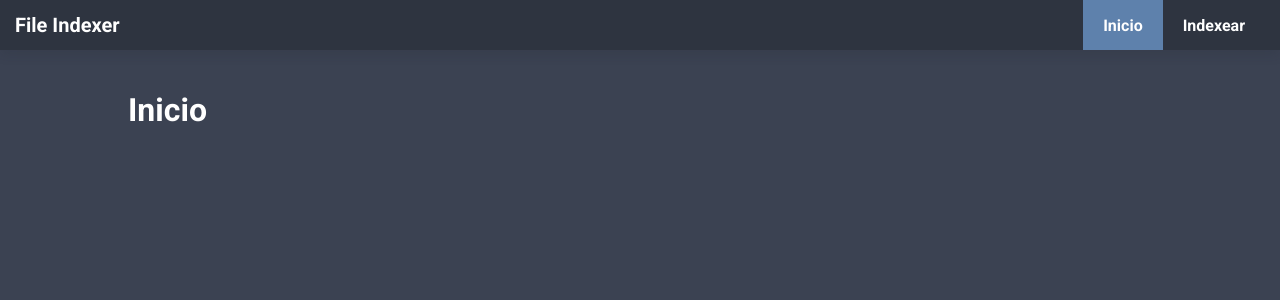
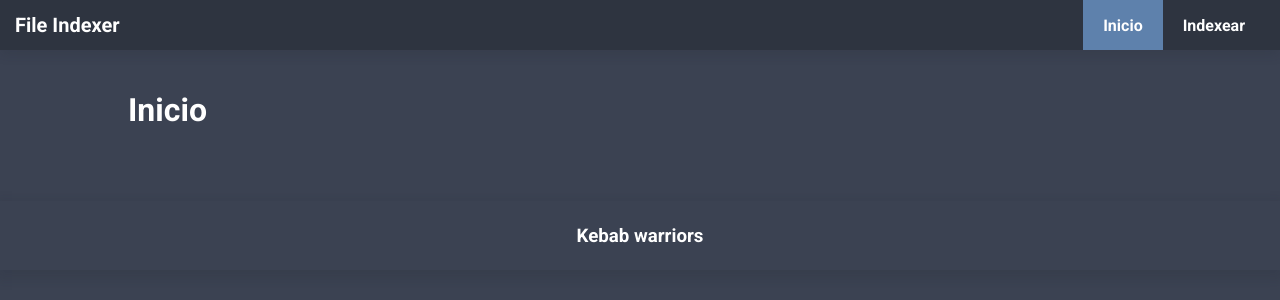
Before and after one commit to KebabWarriors/FileIndexerFrontEnd, a Svelte app: page / in a window 1280 px wide. Shown: the top 300 px of the page. Built offline with nearby package versions, Linux system fonts and the light colour scheme.

Commit message:
Added footer.

```diff
--- a/src/App.svelte
+++ b/src/App.svelte
@@ -8,12 +8,30 @@
 <style>
   @import url('https://fonts.googleapis.com/css?family=Roboto:100,300,400,500,700,900&display=swap');
 
+  footer {
+    left: 0;
+    bottom: 0;
+    color: white;
+    text-align: center;
+    justify-content: center;
+    display: flex;
+    padding: 5px;
+    background-color: #3B4252;
+    box-shadow: rgba(36, 41, 51, 0.15) 0px 5px 10px 5px;
+  }
+
   main {
     padding-top: 10px;
+    padding-bottom: 50px;
     margin-top: 60px;
     color: white;
     padding-left: 10%;
     padding-right: 10%;
+  }
+
+  .github-link {
+    text-decoration: inherit;
+    color: inherit;
   }
 
   .app-header {
@@ -24,7 +42,7 @@
     display: flex;
     justify-content: space-between;
     height: 50px;
-    box-shadow: rgba(36, 41, 51, 0.15) 0px 5px 10px 0px;;
+    box-shadow: rgba(36, 41, 51, 0.15) 0px 5px 10px 0px;
     position: fixed;
     width: 100%;
   }
@@ -65,6 +83,31 @@
     </Route>
     <Route path="/index">
       <h1>Indexear</h1>
+      <br />
+      <span>
+        Lorem ipsum dolor sit amet, consectetur adipiscing elit. Mauris volutpat, nisl id posuere posuere, arcu leo gravida quam, non lacinia metus nibh at odio. Quisque massa arcu, aliquam consequat pretium eget, sollicitudin sed sem. Nam malesuada tincidunt ullamcorper. Quisque et libero justo. Aenean venenatis scelerisque laoreet. Nulla in lacinia neque, quis pellentesque felis. Morbi at suscipit metus. Aliquam elementum enim quis tempus condimentum. Vestibulum finibus eu turpis a ultricies. Nulla viverra elit a ex mollis porttitor. Praesent at finibus neque. Etiam id fermentum lectus. Donec id magna sed nunc tristique convallis quis et massa. Sed mollis nibh dui, vitae luctus magna mattis id. Aenean a condimentum arcu.
+
+Mauris vulputate diam vitae enim porttitor, at convallis sapien tempus. Nam id iaculis nisl. Aenean condimentum erat eget augue porta vehicula. Ut vel purus quam. Duis elementum arcu pellentesque neque volutpat, sed dignissim enim consequat. Nunc vulputate dui lectus, maximus faucibus velit hendrerit in. Duis bibendum pellentesque nisl, in rhoncus lorem fermentum pretium. Aliquam quis elementum risus, vitae vulputate tortor. Praesent a mi at ipsum volutpat faucibus. Nam finibus lacinia lorem sed gravida. Lorem ipsum dolor sit amet, consectetur adipiscing elit.
+
+Nam eget tortor non massa accumsan porttitor. Nunc sit amet felis metus. Donec condimentum lobortis lorem at commodo. Integer facilisis ante non mollis faucibus. Nam massa risus, convallis vitae rutrum non, hendrerit sit amet ante. Proin a augue neque. Curabitur interdum condimentum augue, sit amet posuere nunc iaculis quis. Etiam quis lorem sem. In eu nisl quis mauris ornare tincidunt. Mauris tellus ligula, consequat quis nisi sit amet, congue elementum massa.
+
+Maecenas nec mi euismod, porttitor nisi nec, dictum eros. Nullam lobortis in metus eget semper. Cras laoreet, mi a egestas blandit, neque felis tristique metus, sit amet lobortis urna ex sit amet augue. Praesent vehicula nibh sit amet enim auctor, ut euismod mauris viverra. Nulla sed enim malesuada, imperdiet ipsum in, condimentum felis. Cras semper sem vitae velit mattis vestibulum. Donec iaculis dictum sapien eu tempor. Pellentesque leo metus, bibendum et mauris id, venenatis mattis sem. Donec bibendum vel sapien a placerat. Sed pulvinar neque purus, non bibendum velit condimentum sit amet. Donec porttitor dolor feugiat enim dapibus pretium. Nullam gravida ligula id egestas sagittis. Curabitur dolor orci, tempor eget commodo id, hendrerit ac augue. Vivamus ac sapien lectus. Nullam vestibulum vehicula odio, nec bibendum sem efficitur quis. Duis in nunc euismod, hendrerit ipsum vehicula, interdum sapien.
+
+Nam et sapien eu ipsum varius porttitor. Fusce tempor ante sit amet molestie laoreet. Aenean nec nunc nulla. Proin tempor nec orci vel sollicitudin. Maecenas vel erat a lacus volutpat sagittis ut non libero. Vestibulum sapien sapien, molestie et malesuada vitae, volutpat at nulla. Class aptent taciti sociosqu ad litora torquent per conubia nostra, per inceptos himenaeos. Ut hendrerit convallis sem quis semper. Fusce eget diam varius, finibus velit vel, aliquam mi. Pellentesque fermentum tellus non metus tristique, et mattis elit pulvinar. Sed elementum arcu ante, a pellentesque lorem semper consequat. Sed rhoncus diam ut orci tincidunt, at auctor lacus dignissim. Cras non urna risus.
+
+In hac habitasse platea dictumst. Donec eu libero in augue rutrum faucibus in ac erat. Aenean neque risus, tempor ut euismod euismod, commodo quis augue. Vestibulum ante ipsum primis in faucibus orci luctus et ultrices posuere cubilia curae; Pellentesque habitant morbi tristique senectus et netus et malesuada fames ac turpis egestas. Donec et ex vehicula, dignissim velit in, mattis est. Sed vitae molestie turpis. Donec porta nisl sit amet metus posuere, quis varius ligula scelerisque. Etiam sit amet mauris id lectus tempus suscipit.
+
+Sed scelerisque sapien vitae dui euismod, eget rhoncus odio posuere. Nam justo ipsum, eleifend posuere suscipit sit amet, vestibulum scelerisque nunc. Phasellus id lectus ut mauris efficitur consequat. Aenean in ligula tempus, malesuada tellus non, semper arcu. Fusce quis tincidunt mauris. Sed ultrices orci vel magna dictum, nec fermentum urna facilisis. Vivamus accumsan ipsum vel porttitor mattis.
+
+Sed vitae ex tincidunt, sagittis turpis quis, imperdiet enim. Suspendisse blandit neque at sapien posuere, sed blandit metus commodo. Sed vitae enim sit amet elit pharetra tincidunt. Suspendisse dictum turpis ut pulvinar mattis. Phasellus laoreet augue sed nibh venenatis, eu luctus justo ultrices. Nullam nec ante viverra, ultricies elit eleifend, molestie quam. Ut porttitor tempus quam at condimentum. Donec eleifend ac urna in mattis. Orci varius natoque penatibus et magnis dis parturient montes, nascetur ridiculus mus.
+
+Mauris bibendum ullamcorper est, a venenatis ligula efficitur eu. Fusce ullamcorper rutrum laoreet. Vestibulum a varius dolor. Fusce dictum leo id odio commodo tristique. Phasellus fringilla massa a magna tempor facilisis. Ut et consequat orci. Aliquam id nisi ut lacus mattis tincidunt. Ut ac mi metus. Orci varius natoque penatibus et magnis dis parturient montes, nascetur ridiculus mus. Pellentesque habitant morbi tristique senectus et netus et malesuada fames ac turpis egestas. Integer nec enim metus. Mauris molestie consectetur ante, eu hendrerit quam vehicula at. Vivamus ut cursus odio.
+
+Morbi ligula odio, cursus at quam et, fringilla tristique lorem. Vivamus posuere suscipit nisl at porttitor. Nam at rutrum lacus, id fermentum tortor. Phasellus enim dui, ultrices ac sem at, pellentesque feugiat felis. Donec sed rutrum dui. Nullam non neque id eros tincidunt mollis. Phasellus egestas felis ut eros hendrerit tempus. In elementum nisi ut orci ullamcorper, eget vulputate eros accumsan. In ipsum justo, egestas quis purus ut, consectetur viverra lacus. Curabitur porttitor auctor urna, eget consectetur odio egestas ac. Maecenas vitae volutpat ligula. Aliquam massa orci, volutpat luctus sagittis vitae, lacinia nec sem. Sed accumsan nulla ipsum, id facilisis augue volutpat in. Nullam consequat tempor turpis vitae vestibulum. Fusce ut elit quis felis egestas accumsan eu id lectus. Etiam a purus aliquet, consequat risus eu, ultricies tellus.
+      </span>
     </Route>
   </main>
+  <footer>
+    <a class="github-link" href="https://github.com/KebabWarriors" style="none"><h3>Kebab warriors</h3></a>
+  </footer>
 </Router>
```
